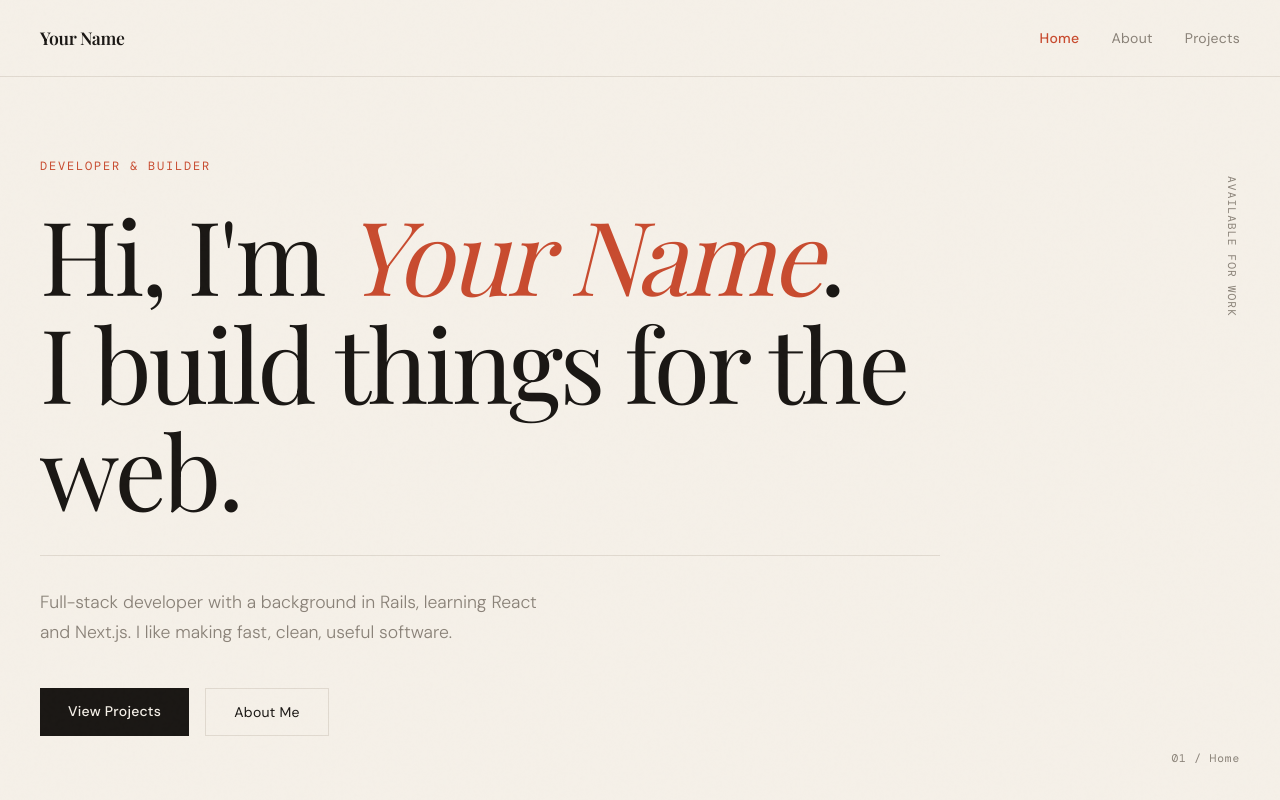
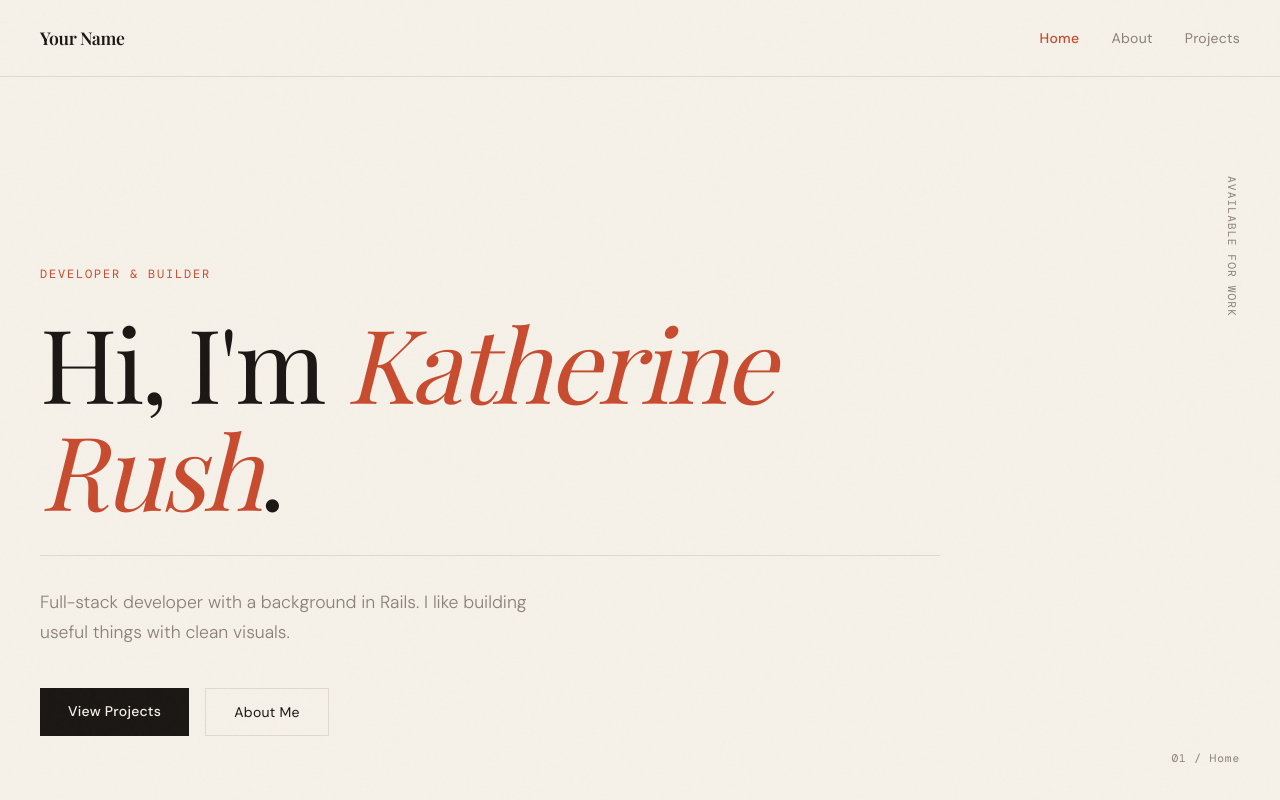
Before and after one commit to krushy8/portfolio, a Next.js app: page / in a window 1280 px wide. Built offline with nearby package versions, Linux system fonts and the light colour scheme; a web font is replaced by a local one.

Commit message:
changed landing page text

```diff
--- a/src/app/page.tsx
+++ b/src/app/page.tsx
@@ -82,10 +82,9 @@ export default function Home() {
         >
           Hi, I&apos;m{" "}
           <em style={{ fontStyle: "italic", color: "var(--rust)" }}>
-            Your Name
+            Katherine Rush
           </em>
           .
-          <br />I build things for the web.
         </h1>
 
         {/* Divider line */}
@@ -113,8 +112,7 @@ export default function Home() {
             animation: "fadeUp 0.7s ease forwards 0.5s",
           }}
         >
-          Full-stack developer with a background in Rails, learning React and
-          Next.js. I like making fast, clean, useful software.
+          Full-stack developer with a background in Rails. I like building useful things with clean visuals.
         </p>
 
         {/* CTAs */}
```
